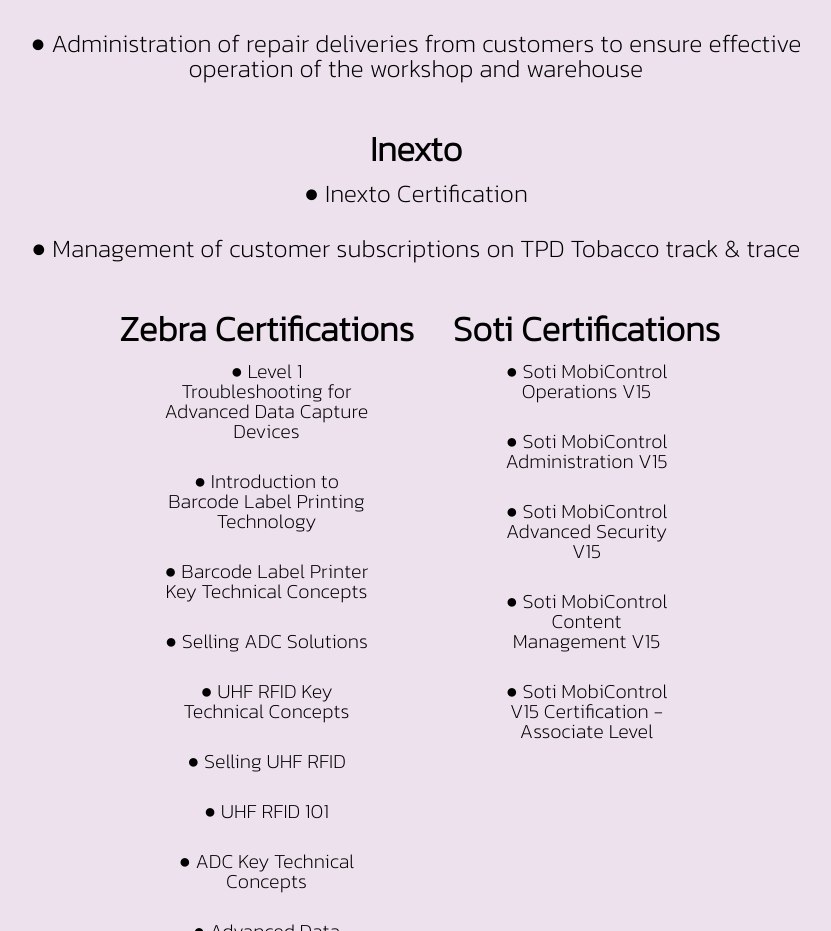
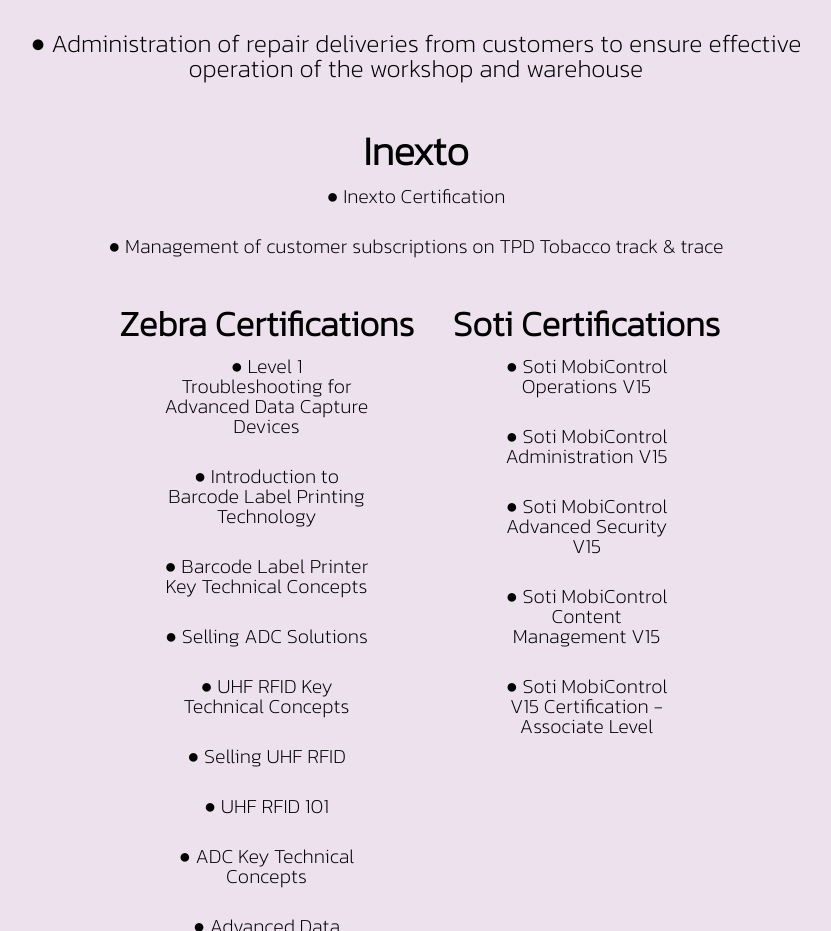
Before and after one commit to Harry-Leaman/Harry-Leaman-CV, a plain HTML site: page cv.html in a window 1280 px wide. Shown: the part 3944-4875 px from the top of the page, without its empty margins (224-1055 px from the left). Drawn offline with Linux system fonts and the light colour scheme.

Commit message:
Update cv.css

```diff
--- a/css/cv.css
+++ b/css/cv.css
@@ -106,6 +106,19 @@
     font-size: 20px;
 }
 
+
+.inextend{
+    margin: auto;
+}
+
+.inextend h1{
+    font-size: 40px;
+}
+
+.inextend li{
+    font-size: 20px;
+}
+
 @media screen and (max-width:768px){
     .certs{
         width: 100%;
```
